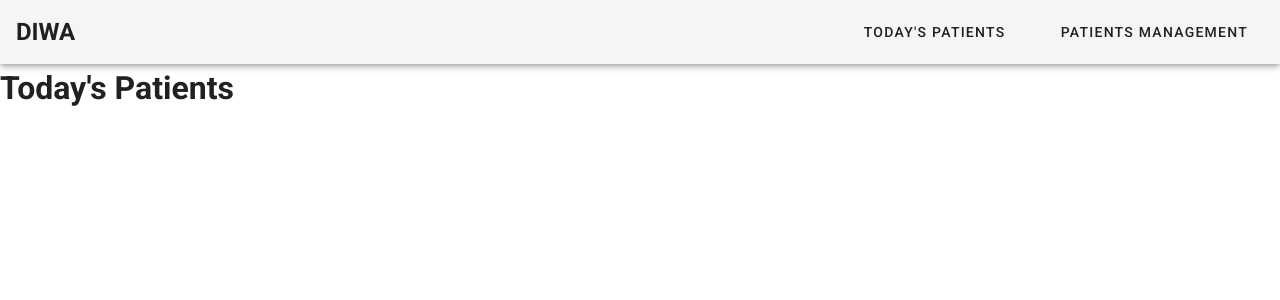
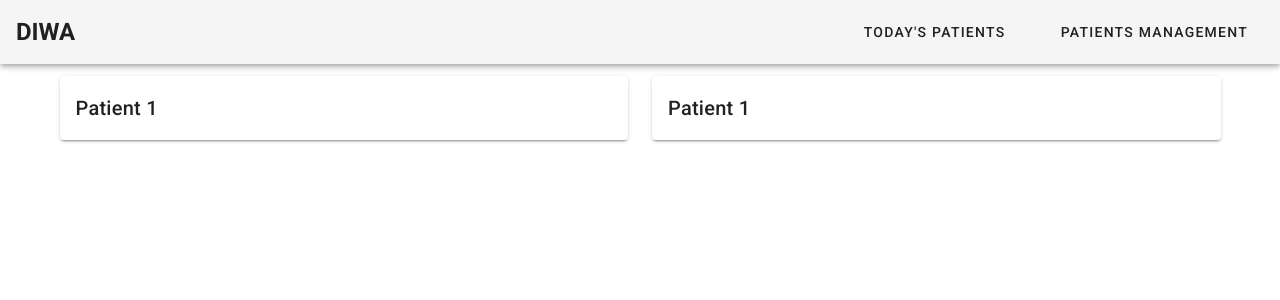
Before and after one commit to CStarn/WirVsVirus, a Vue app in the folder client/: page /#/ in a window 1280 px wide. Shown: the top 300 px of the page. Built offline with nearby package versions, Linux system fonts and the light colour scheme; no server answers; the database is empty.

Commit message:
Add Searchbar in PatientManagement.vue

```diff
--- a/client/src/views/PatientManagement.vue
+++ b/client/src/views/PatientManagement.vue
@@ -1,8 +1,11 @@
 <template>
     <v-container>
+        <v-autocomplete label="Search" class="mt-10" :items="patientWithFullname" item-text="fullname" item-value="id"
+                        v-model="selectePatientId" outlined>
+        </v-autocomplete>
         <v-data-table :headers="headers" :items="patients">
             <template
-              v-slot:item.name="{ item }" >
+                    v-slot:item.name="{ item }">
                 {{ item.firstname + " " + item.lastname }}
             </template>
         </v-data-table>
@@ -20,13 +23,20 @@
         name: "PatientManagement",
         data() {
             return {
-        headers
+                headers,
+                selectePatientId: ""
             }
         },
         computed: {
             patients() {
                 return this.$store.getters["patients"];
+            },
+            patientWithFullname() {
+                return this.$store.getters["patients"].map(patient => ({
+                    ...patient, "fullname": patient.firstname + " " + patient.lastname
+                }));
             }
         }
     }
+
 </script>
--- a/client/src/views/TodaysPatients.vue
+++ b/client/src/views/TodaysPatients.vue
@@ -1,10 +1,22 @@
 <template>
-  <h1>Today's Patients</h1>
+  <v-container>
+    <v-row>
+      <v-col class="">
+        <v-card>
+          <v-card-title>Patient 1</v-card-title>
+        </v-card>
+      </v-col>
+      <v-col>
+        <v-card>
+          <v-card-title>Patient 1</v-card-title>
+        </v-card>
+      </v-col>
+    </v-row>
+  </v-container>
 </template>
 
 <script>
   export default {
-    name: "TodaysPatients"
   }
 </script>
 
```
Lines whose indentation alone changed are shown as unchanged.
